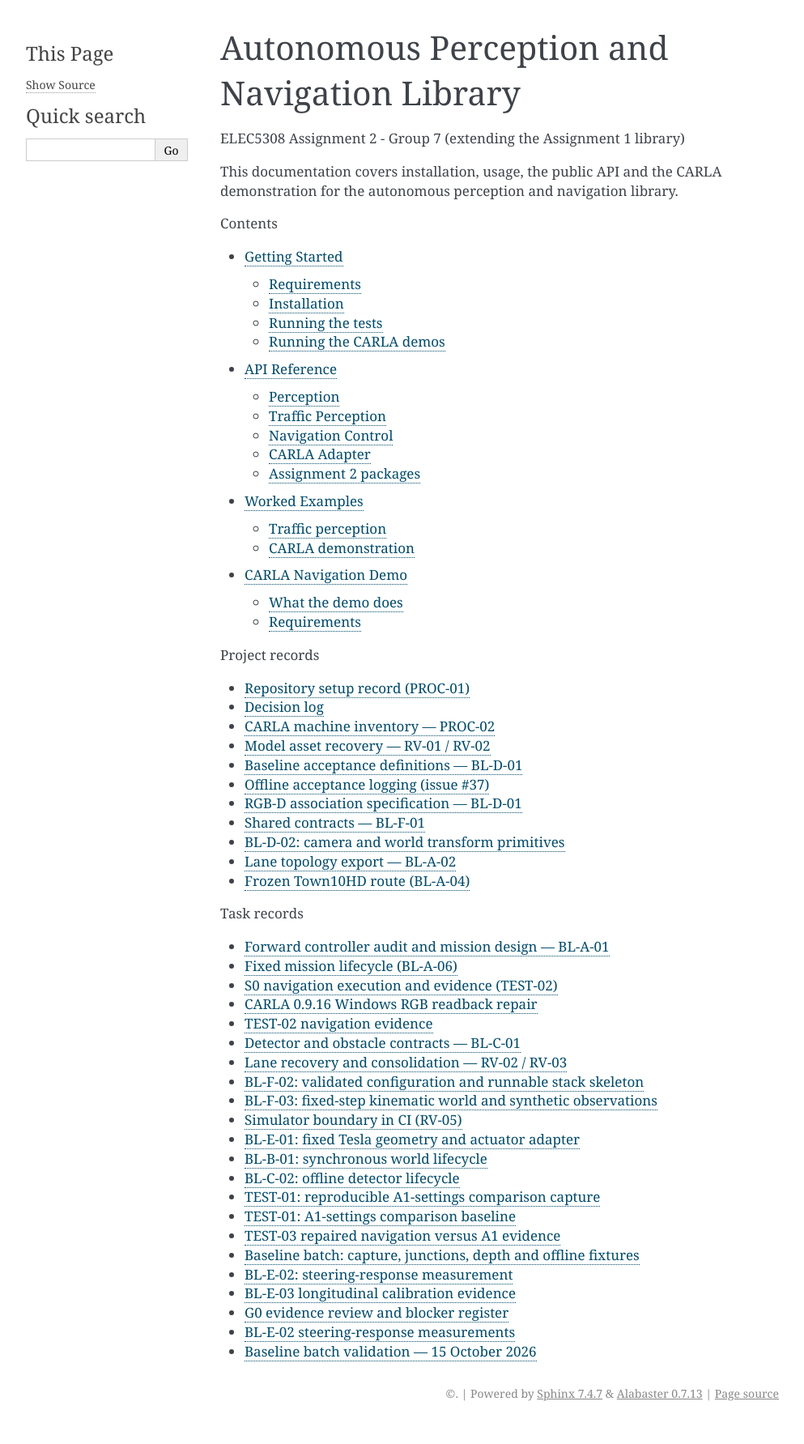
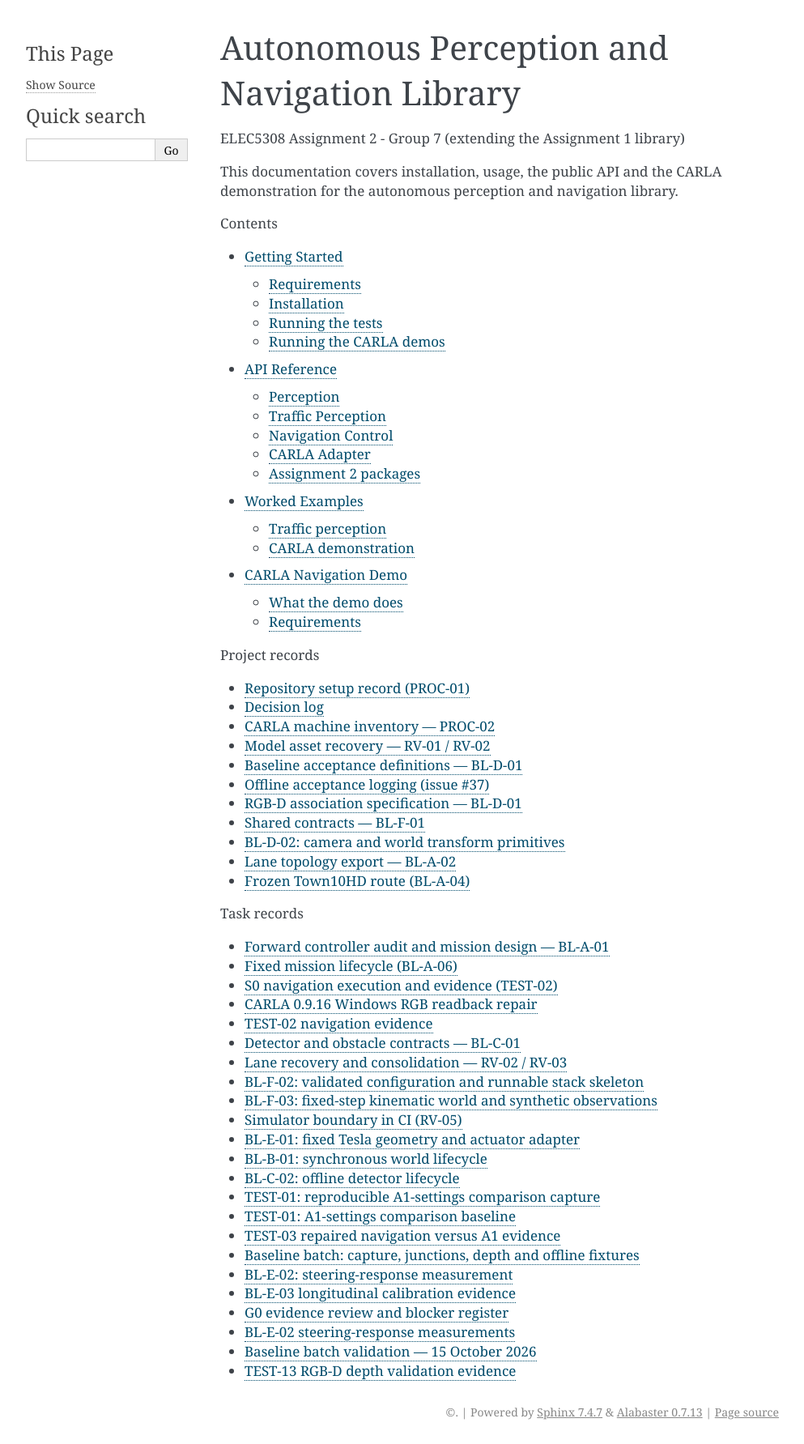
Before and after one commit to kkaaman/kkaaman-elec5308-a2-mo, a Sphinx documentation site: the page built from docs/index.rst, in a window 1280 px wide. Shown: the whole page at 81% size, without its empty margins (148-1141 px from the left). Built offline with Sphinx 7.4.7, drawn with Linux system fonts in a browser that asks for light colours; before the commit the page ends 1760 px from its top, so only the background shows below that.

Commit message:
fix(docs):  fix the building documentation error

```diff
--- a/docs/conf.py
+++ b/docs/conf.py
@@ -15,8 +15,9 @@
 autodoc_mock_imports = ["carla"]
 
 templates_path = ["_templates"]
-exclude_patterns = ["_build"]
 
 html_theme = "alabaster"
 
 autodoc_member_order = "bysource"
+
+exclude_patterns = ["_build", "evidence/TEST-13/ai-journal.md"]
--- a/docs/index.rst
+++ b/docs/index.rst
@@ -57,3 +57,4 @@
    gates/G0
    evidence/BL-E-02/README
    evidence/baseline-batch/README
+   evidence/TEST-13/README
```
